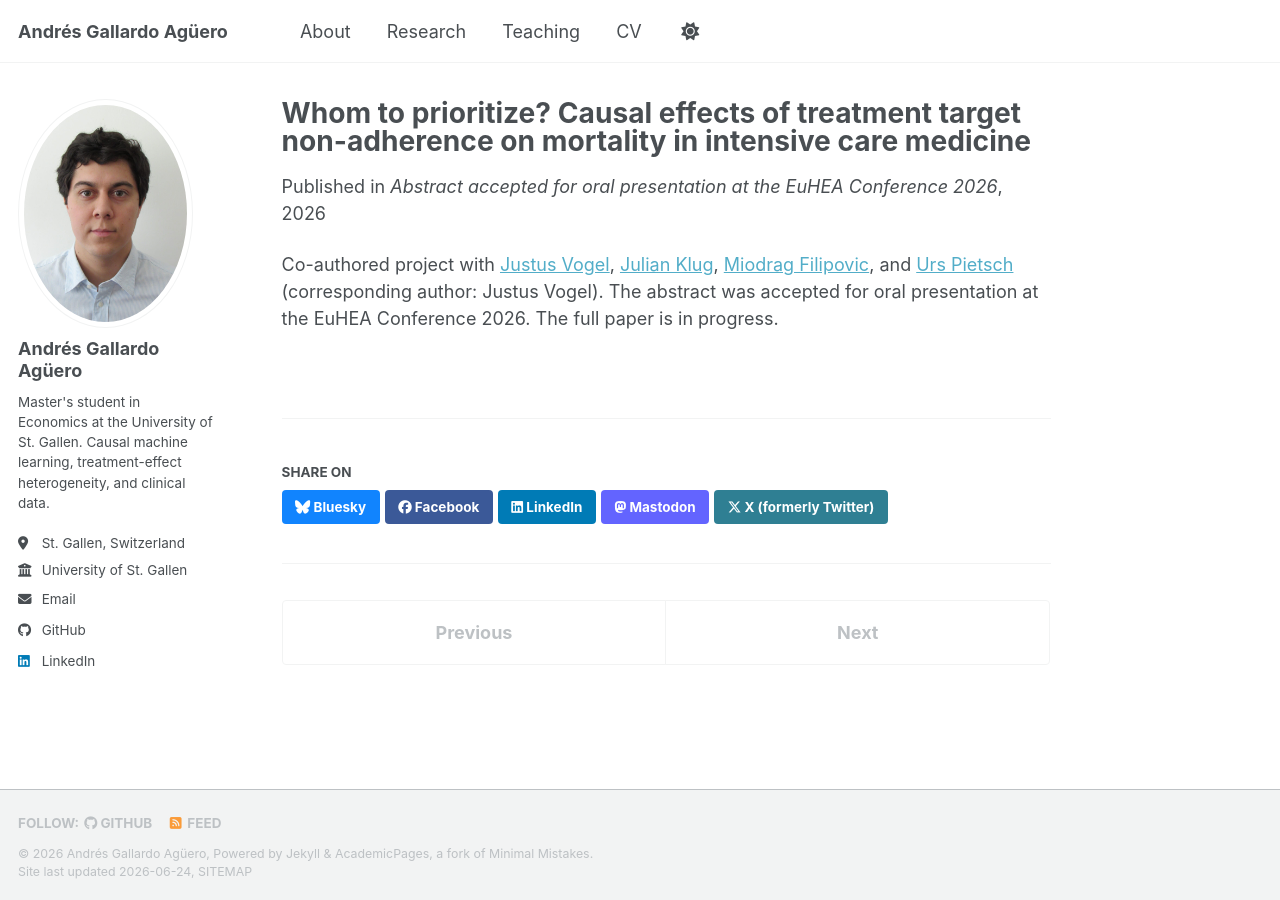
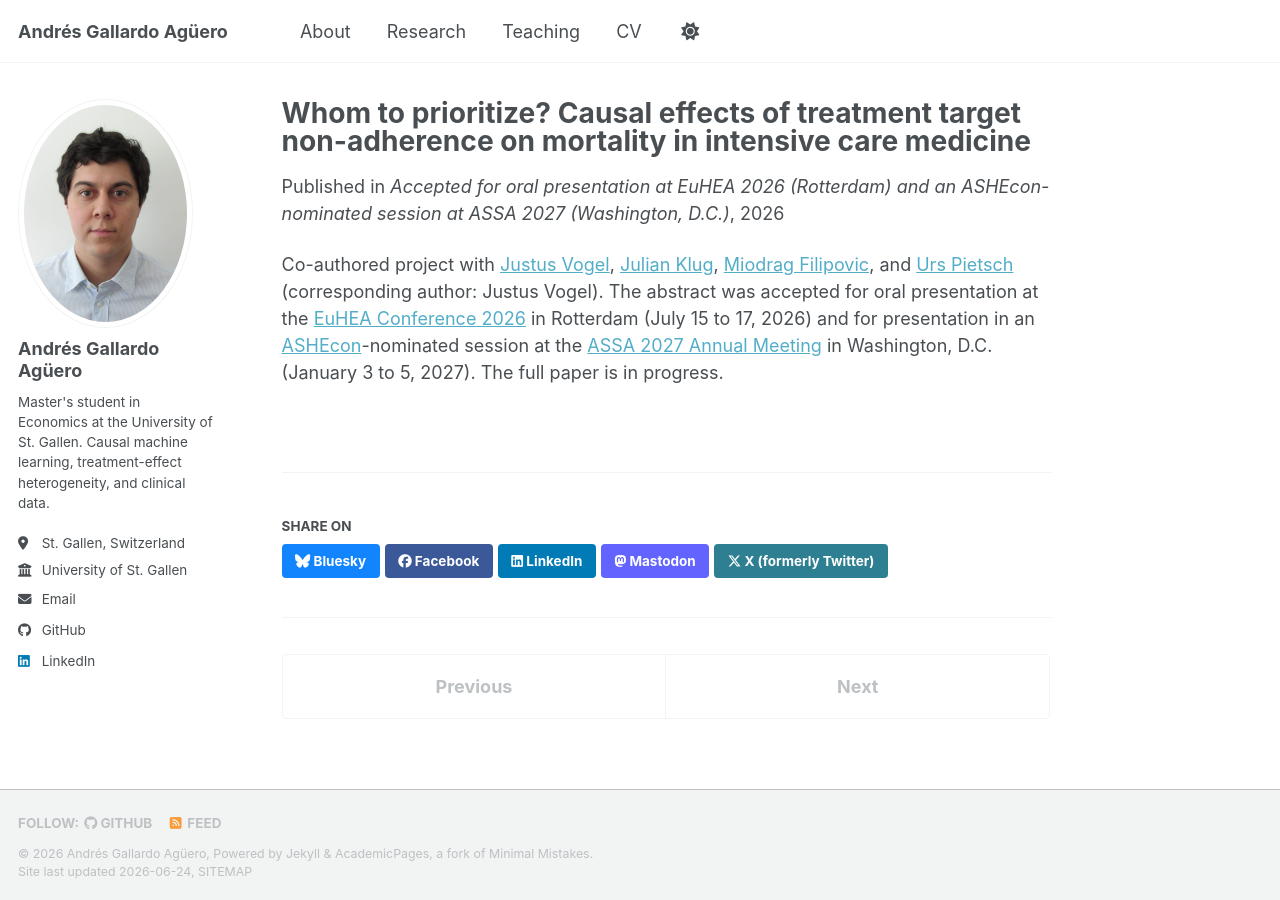
Before and after one commit to andresgallardoaguero/andresgallardoaguero.github.io, a Jekyll site: the page built from _publications/2026-07-01-whom-to-prioritize.md, in a window 1280 px wide. Built offline with Jekyll 4.4.1, drawn with Linux system fonts in a browser that asks for light colours; a script bundle is joined from its source files by our own code; library files that are not in the unit come from our copies.

Commit message:
Update CV and add ASSA 2027 acceptance

```diff
--- a/_publications/2026-07-01-whom-to-prioritize.md
+++ b/_publications/2026-07-01-whom-to-prioritize.md
@@ -4,8 +4,8 @@ collection: publications
 category: research_in_progress
 permalink: /publication/whom-to-prioritize
 date: 2026-07-01
-venue: "Abstract accepted for oral presentation at the EuHEA Conference 2026"
-excerpt: "Co-authored project with [Justus Vogel](https://www.unisg.ch/en/university/about-us/organisation/detail/person-id/9acbc1c5-f703-41b5-8fd5-cfb5d2edc825/), [Julian Klug](https://www.julianklug.com/), [Miodrag Filipovic](https://www.h-och.ch/ueber-uns/team/miodrag-filipovic/), and [Urs Pietsch](https://www.h-och.ch/ueber-uns/team/urs-pietsch/). The abstract was accepted for oral presentation at the EuHEA Conference 2026; the full paper is in progress."
+venue: "Accepted for oral presentation at EuHEA 2026 (Rotterdam) and an ASHEcon-nominated session at ASSA 2027 (Washington, D.C.)"
+excerpt: "Co-authored project with [Justus Vogel](https://www.unisg.ch/en/university/about-us/organisation/detail/person-id/9acbc1c5-f703-41b5-8fd5-cfb5d2edc825/), [Julian Klug](https://www.julianklug.com/), [Miodrag Filipovic](https://www.h-och.ch/ueber-uns/team/miodrag-filipovic/), and [Urs Pietsch](https://www.h-och.ch/ueber-uns/team/urs-pietsch/). The abstract was accepted for oral presentation at the [EuHEA Conference 2026](https://euhea.eu/welcome_conference_2026.html) in Rotterdam and for presentation in an [ASHEcon](https://www.ashecon.org/)-nominated session at the [ASSA 2027 Annual Meeting](https://www.aeaweb.org/conference/) in Washington, D.C.; the full paper is in progress."
 ---
 
-Co-authored project with [Justus Vogel](https://www.unisg.ch/en/university/about-us/organisation/detail/person-id/9acbc1c5-f703-41b5-8fd5-cfb5d2edc825/), [Julian Klug](https://www.julianklug.com/), [Miodrag Filipovic](https://www.h-och.ch/ueber-uns/team/miodrag-filipovic/), and [Urs Pietsch](https://www.h-och.ch/ueber-uns/team/urs-pietsch/) (corresponding author: Justus Vogel). The abstract was accepted for oral presentation at the EuHEA Conference 2026. The full paper is in progress.
+Co-authored project with [Justus Vogel](https://www.unisg.ch/en/university/about-us/organisation/detail/person-id/9acbc1c5-f703-41b5-8fd5-cfb5d2edc825/), [Julian Klug](https://www.julianklug.com/), [Miodrag Filipovic](https://www.h-och.ch/ueber-uns/team/miodrag-filipovic/), and [Urs Pietsch](https://www.h-och.ch/ueber-uns/team/urs-pietsch/) (corresponding author: Justus Vogel). The abstract was accepted for oral presentation at the [EuHEA Conference 2026](https://euhea.eu/welcome_conference_2026.html) in Rotterdam (July 15 to 17, 2026) and for presentation in an [ASHEcon](https://www.ashecon.org/)-nominated session at the [ASSA 2027 Annual Meeting](https://www.aeaweb.org/conference/) in Washington, D.C. (January 3 to 5, 2027). The full paper is in progress.
```
Also changed, not shown: _pages/about.md (+2 -2 lines), _pages/cv.md (+1 -1 lines), _publications/2026-05-16-causal-forests-thesis.md (+2 -2 lines), 1 other file.
